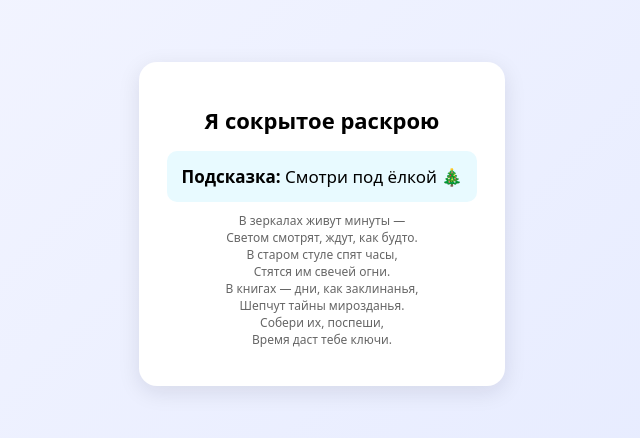
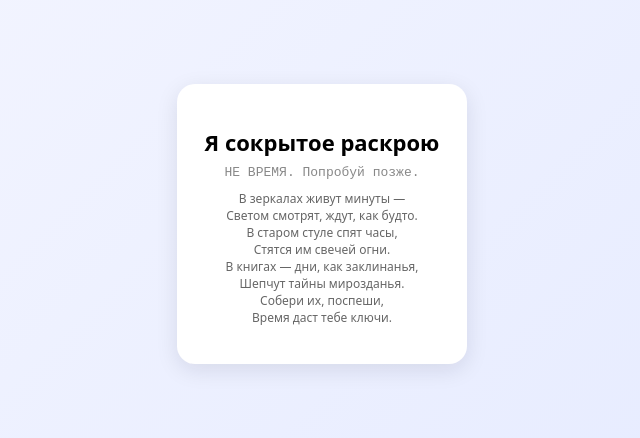
Before and after one commit to svirsad-ui/surprise-qr, a plain HTML site: page index.html in a window 1280 px wide. Shown: the part 196-634 px from the top of the page, without its empty margins (318-958 px from the left). Drawn offline with Linux system fonts and the light colour scheme.

Commit message:
Update index.html

```diff
--- a/index.html
+++ b/index.html
@@ -90,18 +90,13 @@ function update() {
   target.setHours(targetHour, targetMinute, 0, 0);
 
   // если уже прошло — следующая цель завтра
-  if (now.getTime() < target.getTime() - windowMinutes * 60 * 1000) {
+  if (now.getTime() >= target.getTime() - windowMinutes * 60 * 1000 &&
+    now.getTime() <= target.getTime() + windowMinutes * 60 * 1000) {
     // ещё не началось
     render(`<div class="junk">${chooseJunk()}</div>`);
-  } else if (
-    now.getTime() >= target.getTime() - windowMinutes * 60 * 1000 &&
-    now.getTime() <= target.getTime() + windowMinutes * 60 * 1000
-  ) {
+  } else {
     // активное окно
     render(`<div class="hint">${hintText}</div>`);
-  } else if (now.getTime() > target.getTime() + windowMinutes * 60 * 1000) {
-    // уже после — можно показать "опоздал" или билиберду
-    render(`<div class="junk">${chooseJunk()}</div>`);
   }
 }
 
```
